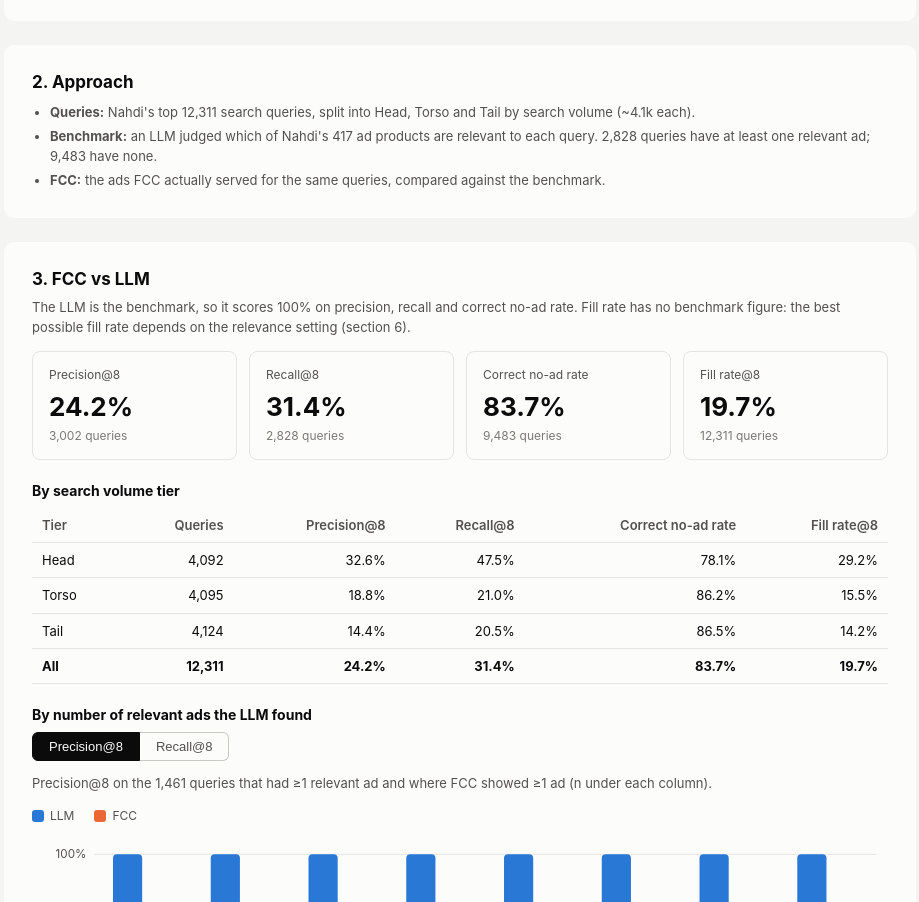
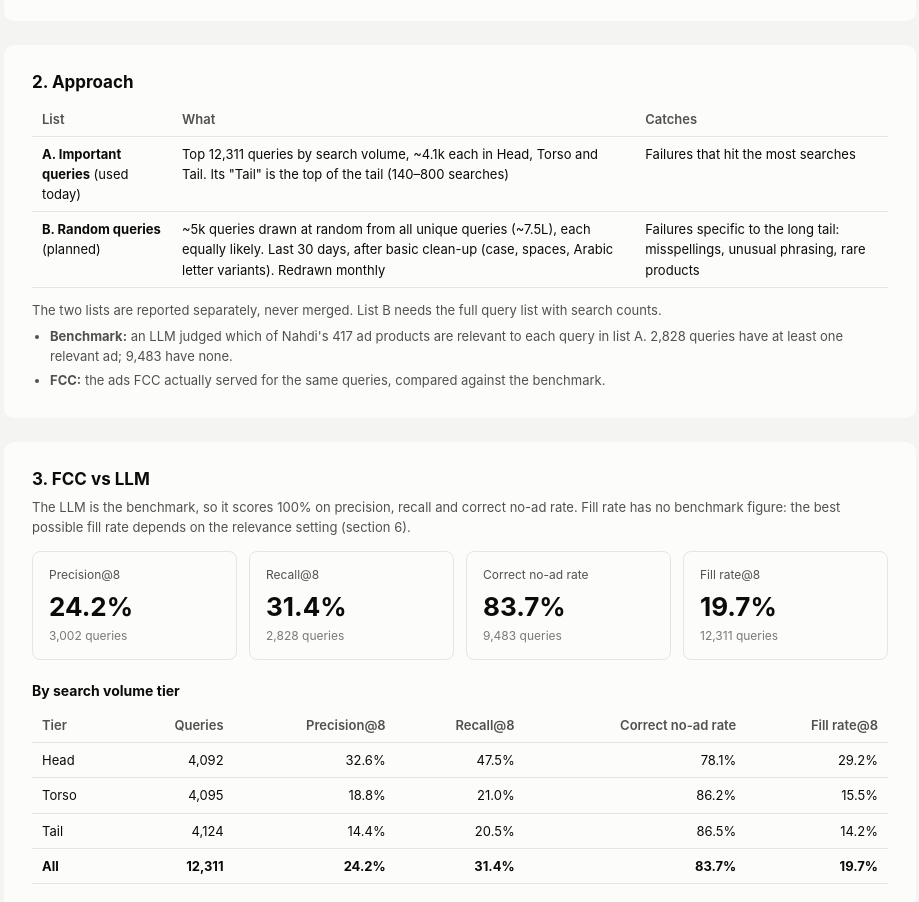
Before and after one commit to jaivinprajapati-fk/Test, a plain HTML site: page fcc-ads-category-classifier-rca.html in a window 1280 px wide. Shown: the part 850-1752 px from the top of the page, without its empty margins (180-1099 px from the left). Drawn offline with Linux system fonts and the light colour scheme.

Commit message:
Add two-list query sampling (important + random) to approach
Co-Authored-By: Claude Opus 5.5 <noreply@anthropic.com>

```diff
--- a/fcc-ads-category-classifier-rca.html
+++ b/fcc-ads-category-classifier-rca.html
@@ -115,9 +115,16 @@
   <!-- 2 -->
   <div class="card">
     <h2>2. Approach</h2>
+    <table>
+      <thead><tr><th>List</th><th class="l">What</th><th class="l">Catches</th></tr></thead>
+      <tbody>
+        <tr><td><b>A. Important queries</b> (used today)</td><td class="l">Top 12,311 queries by search volume, ~4.1k each in Head, Torso and Tail. Its "Tail" is the top of the tail (140–800 searches)</td><td class="l">Failures that hit the most searches</td></tr>
+        <tr><td><b>B. Random queries</b> (planned)</td><td class="l">~5k queries drawn at random from all unique queries (~7.5L), each equally likely. Last 30 days, after basic clean-up (case, spaces, Arabic letter variants). Redrawn monthly</td><td class="l">Failures specific to the long tail: misspellings, unusual phrasing, rare products</td></tr>
+      </tbody>
+    </table>
+    <div class="note">The two lists are reported separately, never merged. List B needs the full query list with search counts.</div>
     <ul>
-      <li><b>Queries:</b> Nahdi's top 12,311 search queries, split into Head, Torso and Tail by search volume (~4.1k each).</li>
-      <li><b>Benchmark:</b> an LLM judged which of Nahdi's 417 ad products are relevant to each query. 2,828 queries have at least one relevant ad; 9,483 have none.</li>
+      <li><b>Benchmark:</b> an LLM judged which of Nahdi's 417 ad products are relevant to each query in list A. 2,828 queries have at least one relevant ad; 9,483 have none.</li>
       <li><b>FCC:</b> the ads FCC actually served for the same queries, compared against the benchmark.</li>
     </ul>
   </div>
```
